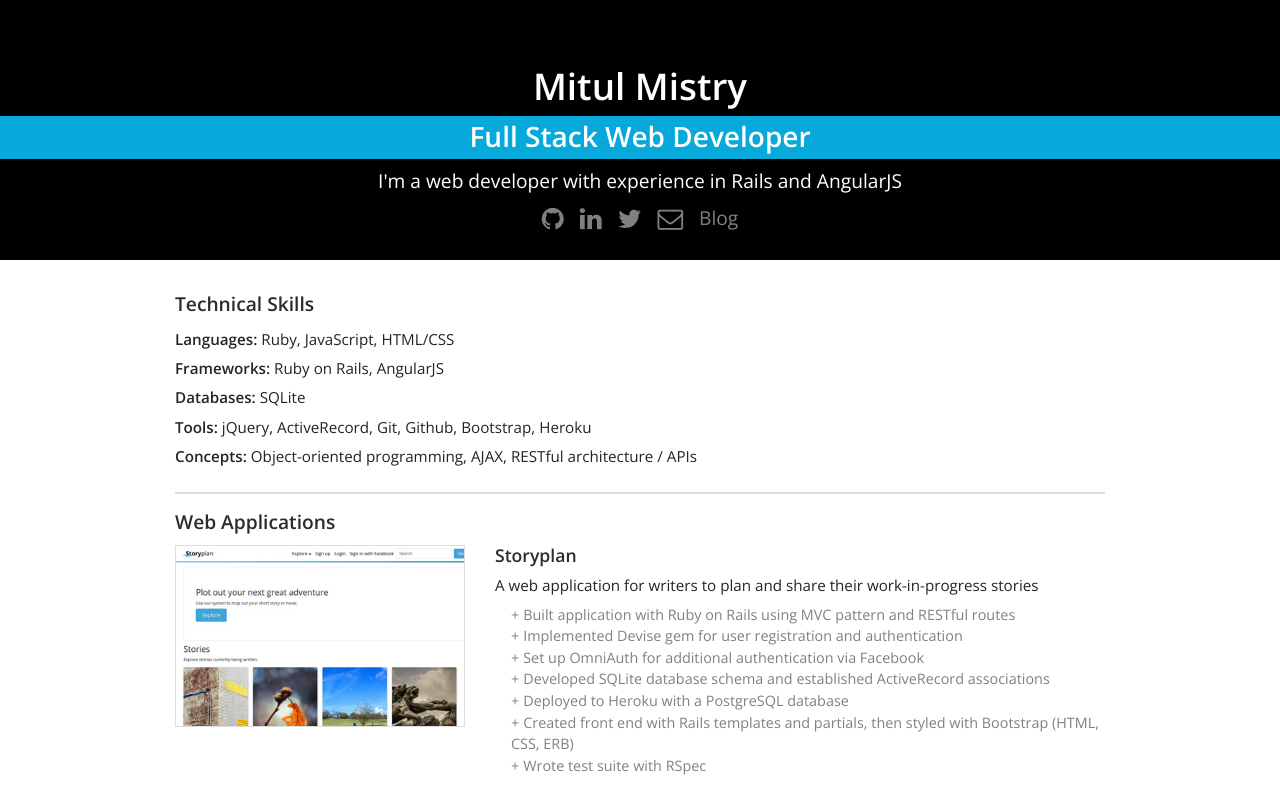
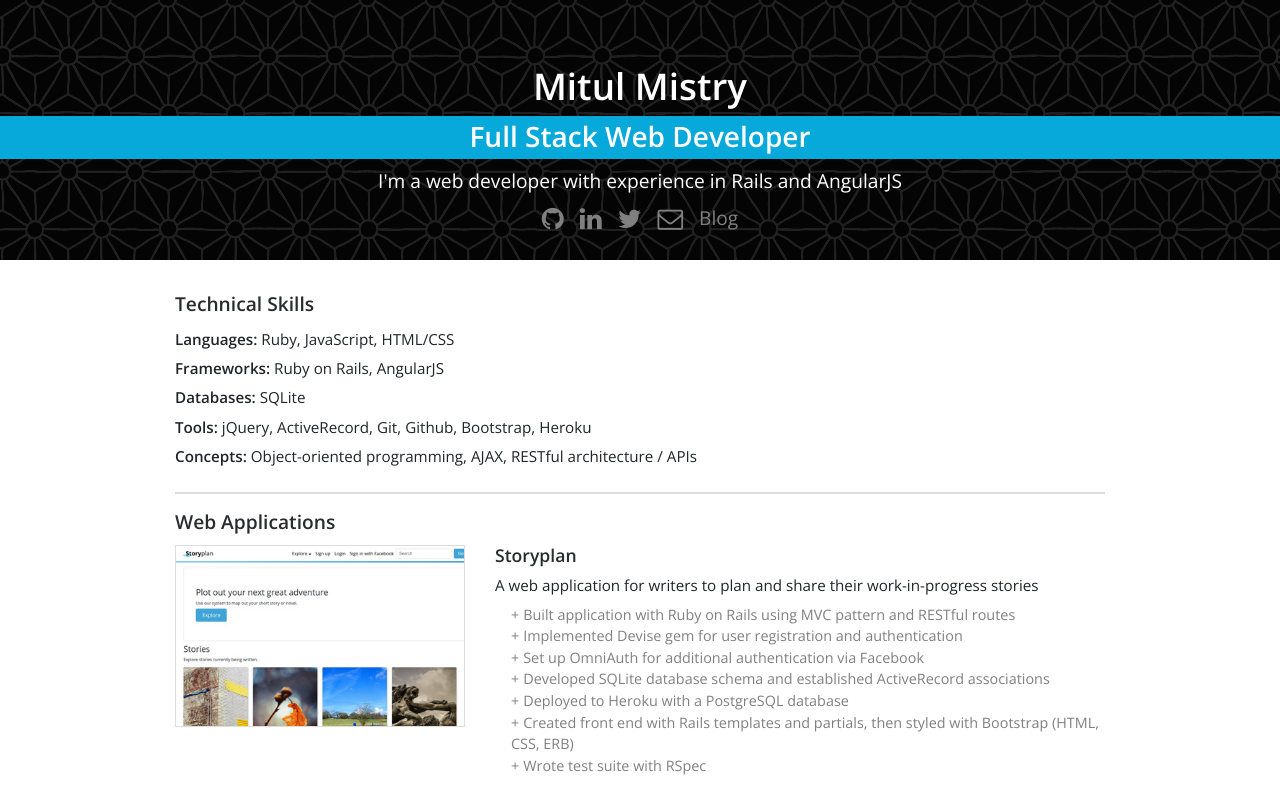
Before and after one commit to MitulMistry/mm-webdev-portfolio-v2, a React (Create React App) app: page / in a window 1280 px wide. Shown: the top 791 px of the page. Built offline with nearby package versions, Linux system fonts and the light colour scheme.

Commit message:
Add background image to jumbotron

```diff
--- a/src/index.css
+++ b/src/index.css
@@ -78,7 +78,7 @@ a:focus {
 
 .jumbotron {
   background-color: black;
-  /*background-image: url("../img/subtle_bg_02.png");*/
+  background-image: url("./img/subtle_bg_02.png");
 	background-repeat: repeat;
   border-radius: 0;
   padding-left: 0;
```
